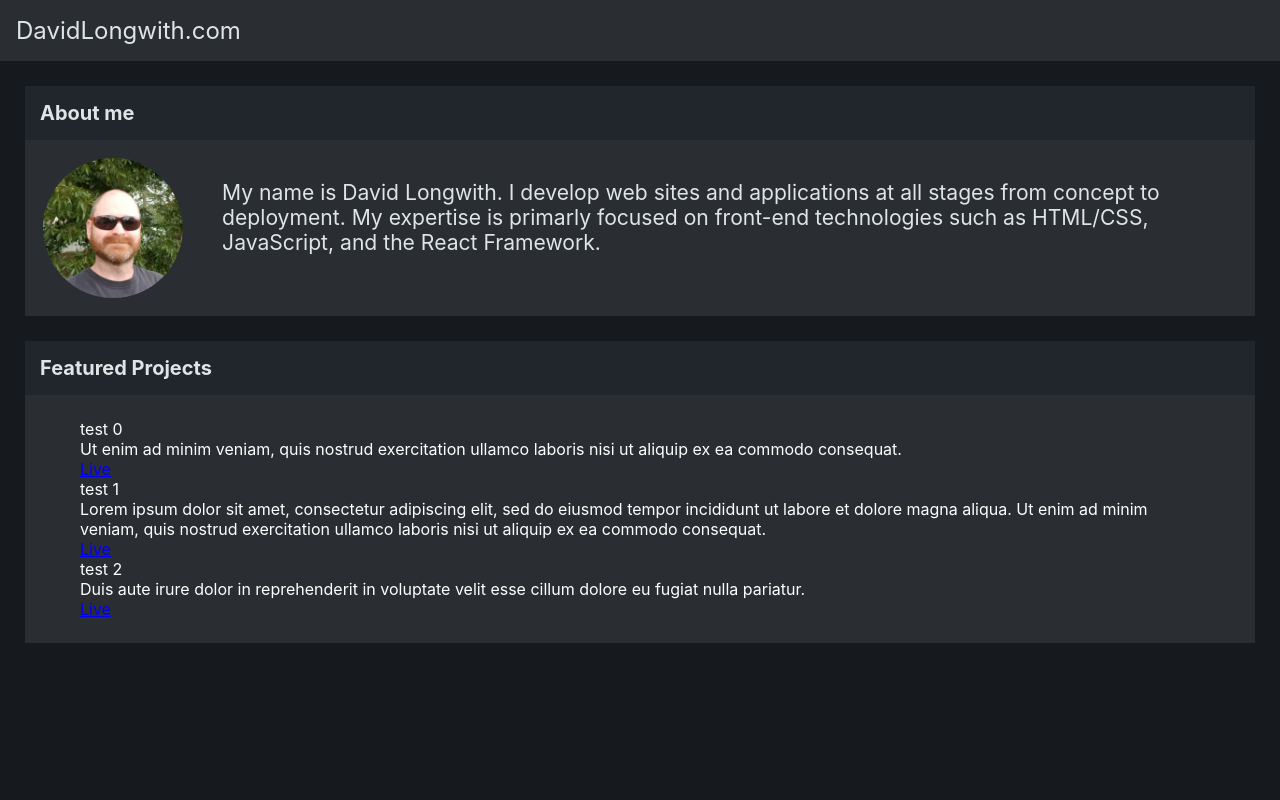
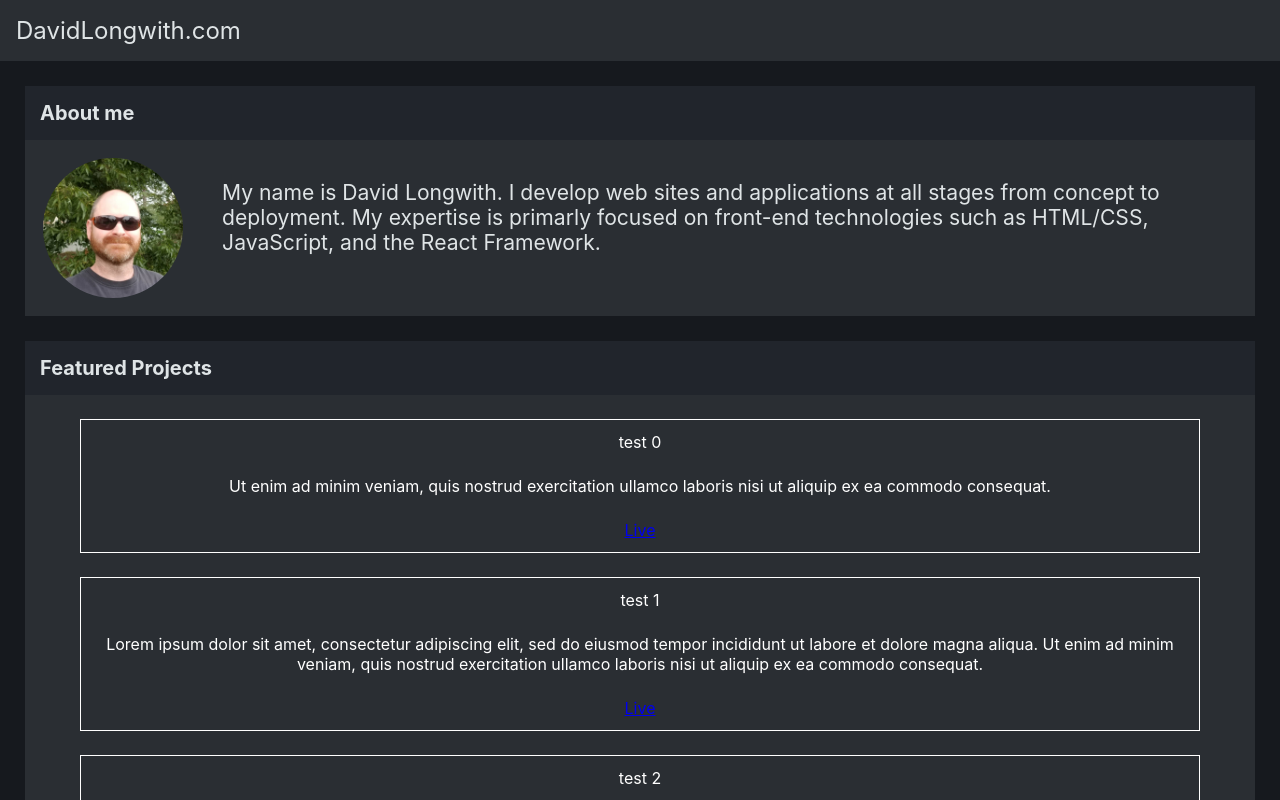
Before and after one commit to davidlongwith/david-home, a React (Create React App) app: page / in a window 1280 px wide. Shown: the top 800 px of the page. Built offline with nearby package versions, Linux system fonts and the light colour scheme.

Commit message:
project-entry css...

```diff
--- a/src/components/ProjectEntry.js
+++ b/src/components/ProjectEntry.js
@@ -3,7 +3,7 @@ import "../css/project-entry.css";
 
 // display individual project content
 const ProjectEntry = ({ title, description, link }) => (
-  <div>
+  <div className="entry-container">
     <div>
       <p>{title}</p>
     </div>
--- a/src/css/project-entry.css
+++ b/src/css/project-entry.css
@@ -0,0 +1,9 @@
+.entry-container {
+  border: 1px solid #fff;
+  margin-bottom: 1.5em;
+  text-align: center;
+}
+
+.entry-container div {
+  padding: 12px;
+}
```
Also changed, not shown: 1 other file (tests, documents, lock files or other folders).
